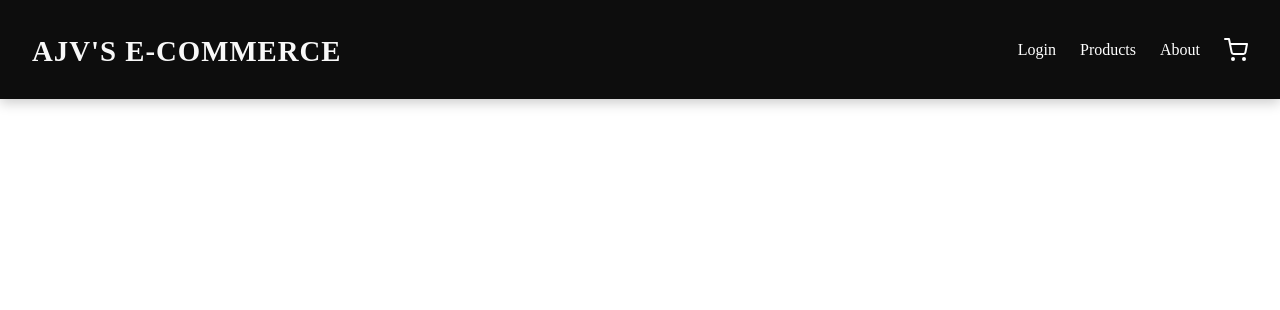
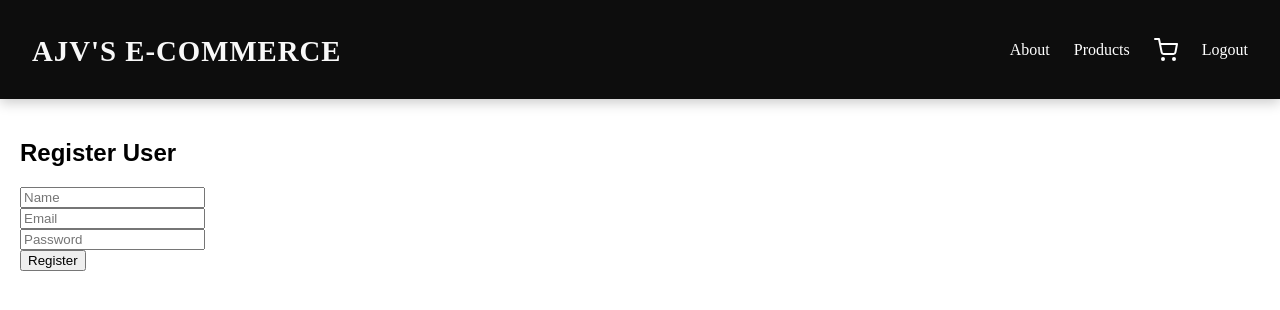
Before and after one commit to AjayTallapragada/FSADHackathon, a React (Vite) app: page /register in a window 1280 px wide. Shown: the top 310 px of the page. Built offline with nearby package versions, Linux system fonts and the light colour scheme; sample sign-in values are in the browser's storage.

Commit message:
login logout backend

```diff
--- a/package.json
+++ b/package.json
@@ -10,6 +10,7 @@
     "preview": "vite preview"
   },
   "dependencies": {
+    "axios": "^1.9.0",
     "react": "^19.0.0",
     "react-dom": "^19.0.0",
     "react-icons": "^5.5.0",
--- a/src/App.jsx
+++ b/src/App.jsx
@@ -4,20 +4,40 @@ import Login from "./pages/Login";
 import Cart from "./pages/Cart";
 import Header from "./components/Header";
 import { CartProvider } from "./context/CartContext";
-import About from './pages/About'
+import About from './pages/About';
+import RegisterPage from './pages/RegisterPage'; // Import the Register Page
+import PrivateRoute from './components/PrivateRoute';  // Import the PrivateRoute component
 
 function App() {
+  const isLoggedIn = localStorage.getItem("isLoggedIn") === "true";  // Check login status
+
   return (
     <CartProvider>
       <Header />
       <Routes>
+        {/* Redirect to login page if the user visits the root */}
         <Route path="/" element={<Navigate to="/login" />} />
+
+        {/* Public routes */}
         <Route path="/login" element={<Login />} />
-        <Route path="/home" element={<Home />} />
-        <Route path="/cart" element={<Cart />} />
+        <Route path="/register" element={<RegisterPage />} /> {/* Register Route */}
+
+        {/* Protected Routes - Only accessible after login */}
+        <Route
+          path="/home"
+          element={
+            isLoggedIn ? <Home /> : <Navigate to="/login" />
+          }
+        />
+        <Route
+          path="/cart"
+          element={
+            isLoggedIn ? <Cart /> : <Navigate to="/login" />
+          }
+        />
+
+        {/* About page is public */}
         <Route path="/about" element={<About />} />
-
-
       </Routes>
     </CartProvider>
   );
--- a/src/components/Header.jsx
+++ b/src/components/Header.jsx
@@ -8,21 +8,49 @@ function Header() {
   const { cart } = useCart();
   const cartCount = cart.length;
 
+  // Check if the user is logged in
+  const isLoggedIn = localStorage.getItem("isLoggedIn") === "true";
+
+  // Handle navigation
+  const handleNav = (path) => {
+    if (path === "/about" || isLoggedIn || path === "/login" || path === "/register") {
+      navigate(path);
+    } else {
+      alert("Please login first.");
+    }
+  };
+
+  // Handle logout
+  const handleLogout = () => {
+    localStorage.setItem("isLoggedIn", "false");  // Set login state to false
+    sessionStorage.removeItem("isLoggedIn");  // Clear sessionStorage to make it logout on close
+    navigate("/login");
+  };
+
   return (
     <header className="header">
-      <h1 className="header-title" onClick={() => navigate("/")}>
+      <h1 className="header-title" onClick={() => handleNav("/")}>
         AJV'S E-COMMERCE
       </h1>
       <nav>
         <ul className="nav-links">
-          <li onClick={() => navigate("/")}>Login</li>
-          <li onClick={() => navigate("/home")}>Products</li>
-          <li onClick={() => navigate("/about")}>About</li>
+          {/* About page is always accessible */}
+          <li onClick={() => handleNav("/about")}>About</li>
 
-          <li onClick={() => navigate("/cart")} className="cart-button">
-            <FiShoppingCart size={24} />
-            {cartCount > 0 && <span className="cart-count">{cartCount}</span>}
-          </li>
+          {/* If not logged in, show Login link */}
+          {!isLoggedIn ? (
+            <li onClick={() => handleNav("/login")}>Login</li>
+          ) : (
+            <>
+              {/* If logged in, show Products, Cart, and Logout links */}
+              <li onClick={() => handleNav("/home")}>Products</li>
+              <li onClick={() => handleNav("/cart")} className="cart-button">
+                <FiShoppingCart size={24} />
+                {cartCount > 0 && <span className="cart-count">{cartCount}</span>}
+              </li>
+              <li onClick={handleLogout}>Logout</li> {/* Logout button */}
+            </>
+          )}
         </ul>
       </nav>
     </header>
--- /dev/null
+++ b/src/components/PrivateRoute.jsx
@@ -0,0 +1,11 @@
+
+
+import { Navigate } from "react-router-dom";
+
+const PrivateRoute = ({ children }) => {
+
+  const isLoggedIn = localStorage.getItem("isLoggedIn") === "true";
+  return isLoggedIn ? children : <Navigate to="/login" />;
+};
+
+export default PrivateRoute;
--- a/src/pages/Login.jsx
+++ b/src/pages/Login.jsx
@@ -4,14 +4,37 @@ import { FiUser, FiLock } from "react-icons/fi";
 import "../styles/login.css";
 
 function Login() {
-  const [username, setUsername] = useState("");
+  const [email, setEmail] = useState("");
   const [password, setPassword] = useState("");
   const navigate = useNavigate();
 
-  const handleLogin = (e) => {
+  const handleLogin = async (e) => {
     e.preventDefault();
-    if (username && password) {
-      navigate("/home");
+    try {
+      console.log("Sending request to backend...");
+      const response = await fetch("http://localhost:8080/api/users");
+
+      // Check if the response is successful
+      if (!response.ok) {
+        throw new Error('Failed to fetch users');
+      }
+
+      const users = await response.json();
+      console.log("Users retrieved:", users);
+
+      const foundUser = users.find(
+        (user) => user.email === email && user.password === password
+      );
+
+      if (foundUser) {
+        localStorage.setItem("isLoggedIn", "true");
+        navigate("/home");
+      } else {
+        alert("Invalid email or password.");
+      }
+    } catch (error) {
+      console.error("Login error:", error);
+      alert("Something went wrong. Please try again.");
     }
   };
 
@@ -24,9 +47,9 @@ function Login() {
             <FiUser className="icon" />
             <input
               type="text"
-              placeholder="USERNAME"
-              value={username}
-              onChange={(e) => setUsername(e.target.value)}
+              placeholder="EMAIL"
+              value={email}
+              onChange={(e) => setEmail(e.target.value)}
               required
             />
           </div>
@@ -42,6 +65,10 @@ function Login() {
           </div>
           <button type="submit" className="brutalist-button">ENTER</button>
         </form>
+        <div className="register-link">
+          Not a user?{" "}
+          <span onClick={() => navigate("/register")}>Register here</span>
+        </div>
       </div>
     </div>
   );
--- /dev/null
+++ b/src/pages/RegisterPage.jsx
@@ -0,0 +1,68 @@
+import React, { useState } from 'react';
+import axios from 'axios';
+import "../styles/registerpage.css";
+
+const UserRegistration = () => {
+  const [formData, setFormData] = useState({ name: '', email: '', password: '' });
+  const [message, setMessage] = useState('');
+
+  const handleChange = (e) => {
+    setFormData({ ...formData, [e.target.name]: e.target.value });
+  };
+
+  const handleSubmit = async (e) => {
+    e.preventDefault();
+    try {
+      // Sending the registration data to your backend
+      const response = await axios.post('http://localhost:8080/api/users', formData);
+
+      // Set a success message if the registration is successful
+      setMessage('User registered successfully!');
+
+      // Clear the form fields
+      setFormData({ name: '', email: '', password: '' });
+    } catch (error) {
+
+      setMessage('Error registering user. Please try again.');
+      console.error('Error registering user:', error);
+    }
+  };
+
+  return (
+    <div style={{ padding: '20px', fontFamily: 'Arial' }}>
+      <h2>Register User</h2>
+      <form onSubmit={handleSubmit} style={{ maxWidth: '300px' }}>
+        <input
+          type="text"
+          name="name"
+          placeholder="Name"
+          value={formData.name}
+          onChange={handleChange}
+          required
+        /><br />
+        <input
+          type="email"
+          name="email"
+          placeholder="Email"
+          value={formData.email}
+          onChange={handleChange}
+          required
+        /><br />
+        <input
+          type="password"
+          name="password"
+          placeholder="Password"
+          value={formData.password}
+          onChange={handleChange}
+          required
+        /><br />
+        <button type="submit">Register</button>
+      </form>
+
+      {/* Show success or error message */}
+      {message && <p>{message}</p>}
+    </div>
+  );
+};
+
+export default UserRegistration;
--- a/src/styles/login.css
+++ b/src/styles/login.css
@@ -64,3 +64,20 @@ html, body {
   background: #fff;
   color: #000;
 }
+
+.register-link {
+  margin-top: 20px;
+  font-size: 16px;
+  color: #000;
+  text-align: center;
+}
+
+.register-link span {
+  color: #007bff;
+  text-decoration: underline;
+  cursor: pointer;
+}
+
+.register-link span:hover {
+  color: #0056b3;
+}
--- /dev/null
+++ b/src/styles/registerpage.css
@@ -0,0 +1,79 @@
+/* General styles for the Register Page */
+.register-page {
+  display: flex;
+  justify-content: center;
+  align-items: center;
+  height: 100vh;
+  background-color: #f4f4f4;
+  font-family: 'Arial', sans-serif;
+}
+
+/* Form container */
+.register-form {
+  background-color: white;
+  padding: 30px;
+  border-radius: 8px;
+  box-shadow: 0 4px 8px rgba(0, 0, 0, 0.1);
+  width: 100%;
+  max-width: 400px;
+  box-sizing: border-box;
+}
+
+/* Title style */
+.register-form h2 {
+  text-align: center;
+  color: #333;
+  margin-bottom: 20px;
+}
+
+/* Input fields */
+.input-field {
+  width: 100%;
+  padding: 12px;
+  margin: 10px 0;
+  border: 1px solid #ccc;
+  border-radius: 4px;
+  box-sizing: border-box;
+  font-size: 16px;
+}
+
+/* Button */
+.register-button {
+  width: 100%;
+  padding: 12px;
+  background-color: #007bff;
+  color: white;
+  border: none;
+  border-radius: 4px;
+  font-size: 16px;
+  cursor: pointer;
+  transition: background-color 0.3s;
+}
+
+.register-button:hover {
+  background-color: #0056b3;
+}
+
+/* Error message */
+.error-message {
+  color: red;
+  font-size: 14px;
+  margin-top: 10px;
+  text-align: center;
+}
+
+/* Link to login page */
+.login-link {
+  text-align: center;
+  margin-top: 15px;
+}
+
+.login-link a {
+  color: #007bff;
+  text-decoration: none;
+  font-size: 16px;
+}
+
+.login-link a:hover {
+  text-decoration: underline;
+}
```
Also changed, not shown: 1 other file (tests, documents, lock files or other folders).
